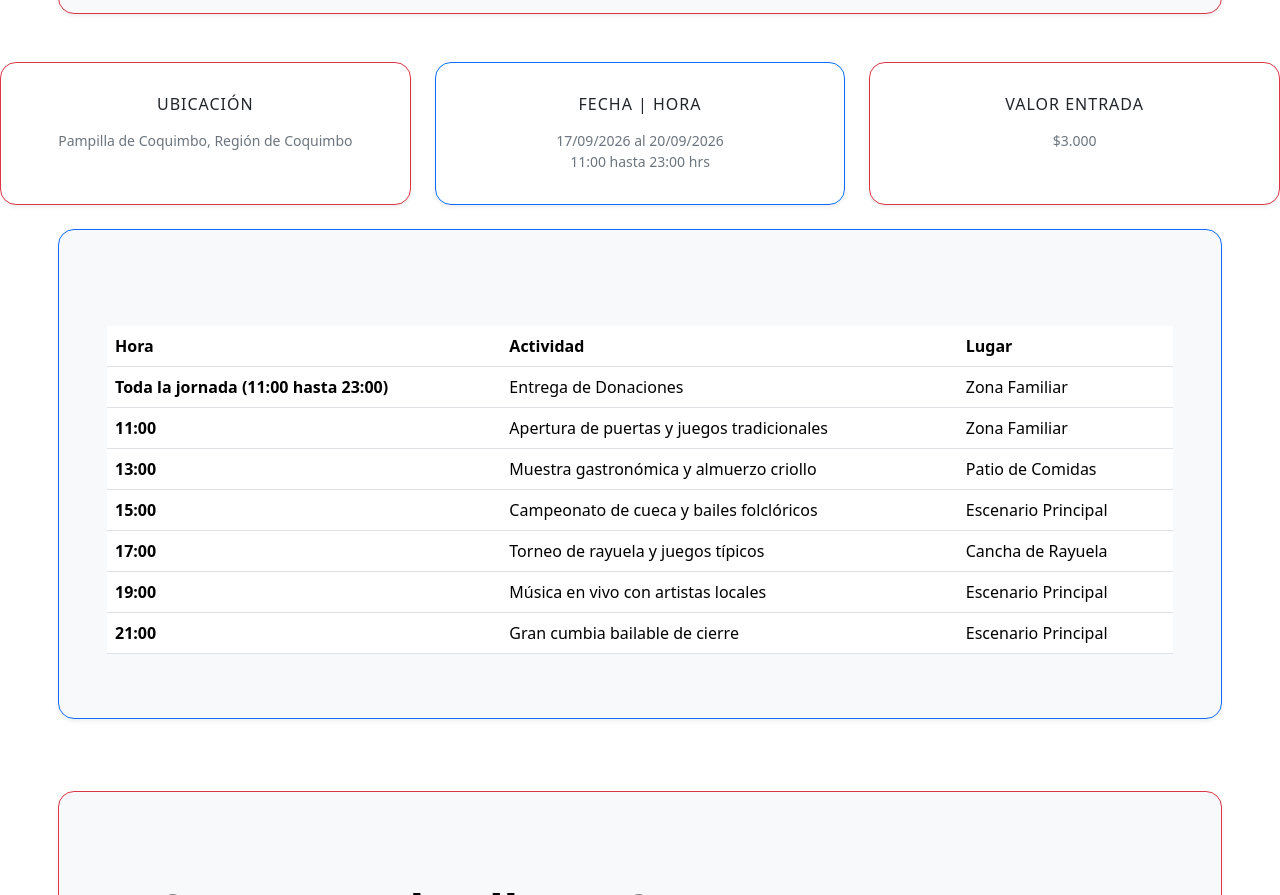
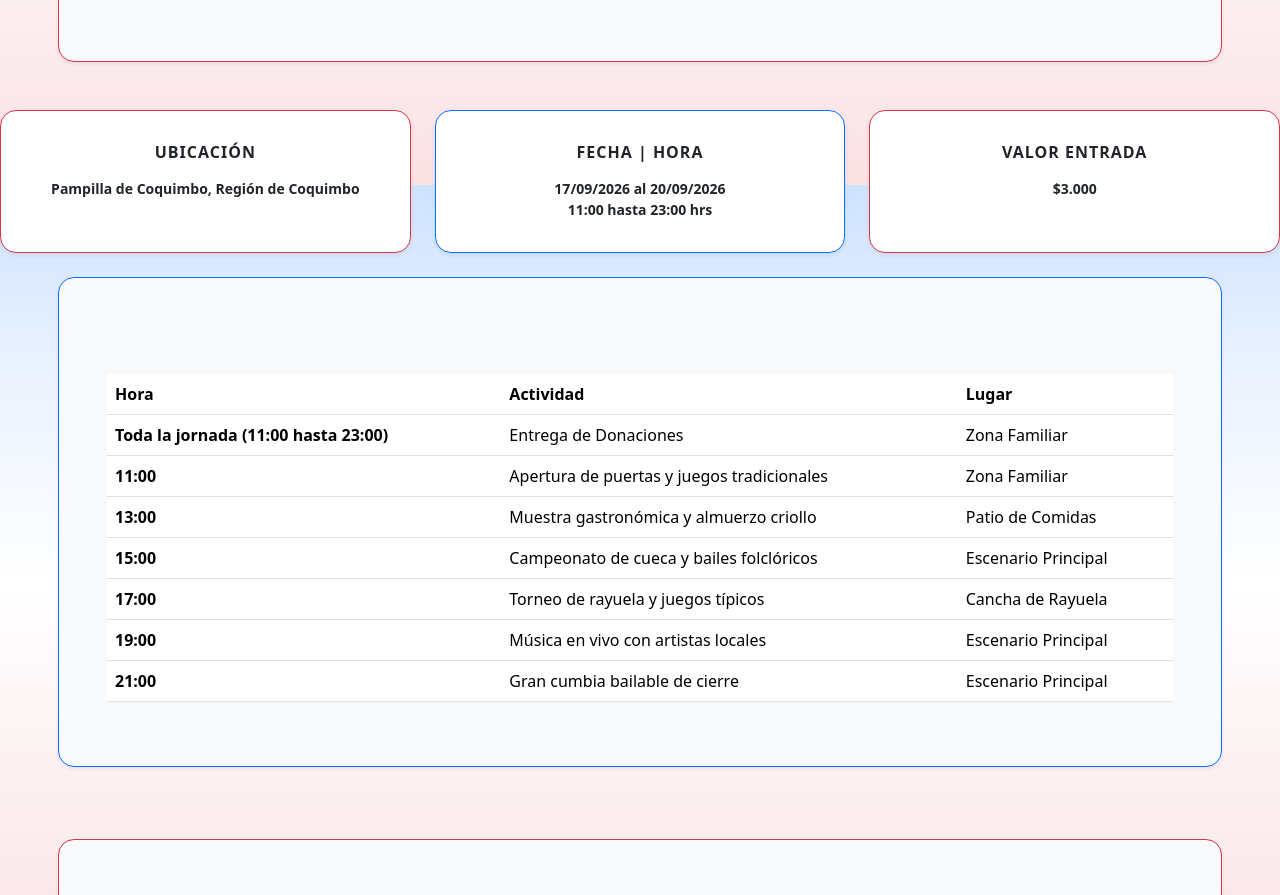
Before and after one commit to GaboGit17/Dieciochero, a plain HTML site: page index.html in a window 1280 px wide. Shown: the part 1415-2310 px from the top of the page. Drawn offline with nearby package versions, Linux system fonts and the light colour scheme.

Commit message:
Colores para el fondo usando poco css

```diff
--- a/index.html
+++ b/index.html
@@ -1,6 +1,28 @@
 <!DOCTYPE html>
 <html lang="en">
 <head>
+      <!-- Uso de css para un fondo mas atractivo-->
+      <style>
+      html, body {
+        min-height: 100vh;
+        margin: 0;
+      }
+
+      body {
+        background-color: #ffffff;
+
+        background-image: linear-gradient(
+          to bottom,
+          rgba(13, 110, 253, 0.20) 0%,
+          rgba(13, 110, 253, 0.08) 25%,
+          #ffffff 50%,
+          rgba(220, 53, 69, 0.15) 100%
+        );
+        background-repeat: no-repeat;
+        background-attachment: fixed;
+        background-size: cover;
+      }
+    </style>
     <meta charset="UTF-8">
     <meta name="viewport" content="width=device-width, initial-scale=1.0">
     <title>Landing Page Dieciochera</title>
@@ -28,6 +50,8 @@
 
     </header>
   </div>
+
+    <br>
 
     <!-- hero sacado de bootrsap -->
     <div id="hero" class="container my-5">
@@ -102,8 +126,8 @@
       <div class="col-12 col-md-4">
         <div class="card h-100 text-center shadow-sm border-danger rounded-4 p-3">
           <div class="card-body">
-            <h2 class="card-title h6 text-uppercase text-dark tracking-wide mb-3" style="letter-spacing: 1px;">UBICACIÓN</h2>
-            <p class="card-text text-secondary small mb-0">Pampilla de Coquimbo, Región de Coquimbo</p>
+            <h2 class="card-title h6 text-uppercase text-dark fw-bolder tracking-wide mb-3" style="letter-spacing: 1px;">UBICACIÓN</h2>
+            <p class="card-text text-dark fw-bold small mb-0">Pampilla de Coquimbo, Región de Coquimbo</p>
           </div>
         </div>
       </div>
@@ -112,9 +136,9 @@
       <div class="col-12 col-md-4">
         <div class="card h-100 text-center shadow-sm border-primary rounded-4 p-3">
           <div class="card-body">
-            <h2 class="card-title h6 text-uppercase text-dark tracking-wide mb-3" style="letter-spacing: 1px;">FECHA | HORA</h2>
-            <p class="card-text text-secondary small mb-0">17/09/2026 al 20/09/2026</p>
-            <p class="card-text text-secondary small mb-0">11:00 hasta 23:00 hrs</p>
+            <h2 class="card-title h6 text-uppercase text-dark  fw-bold  mb-3" style="letter-spacing: 1px;">FECHA | HORA</h2>
+            <p class="card-text text-dark fw-bold small mb-0">17/09/2026 al 20/09/2026</p>
+            <p class="card-text text-dark fw-bold small mb-0">11:00 hasta 23:00 hrs</p>
           </div>
         </div>
       </div>
@@ -123,8 +147,8 @@
       <div class="col-12 col-md-4">
         <div class="card h-100 text-center shadow-sm border-danger rounded-4 p-3">
           <div class="card-body">
-            <h2 class="card-title h6 text-uppercase text-dark tracking-wide mb-3" style="letter-spacing: 1px;">VALOR ENTRADA</h2>
-            <p class="card-text text-secondary small mb-0">$3.000</p>
+            <h2 class="card-title h6 text-uppercase text-dark fw-bold tracking-wide mb-3" style="letter-spacing: 1px;">VALOR ENTRADA</h2>
+            <p class="card-text text-dark fw-bold small mb-0">$3.000</p>
           </div>
         </div>
       </div>
```
